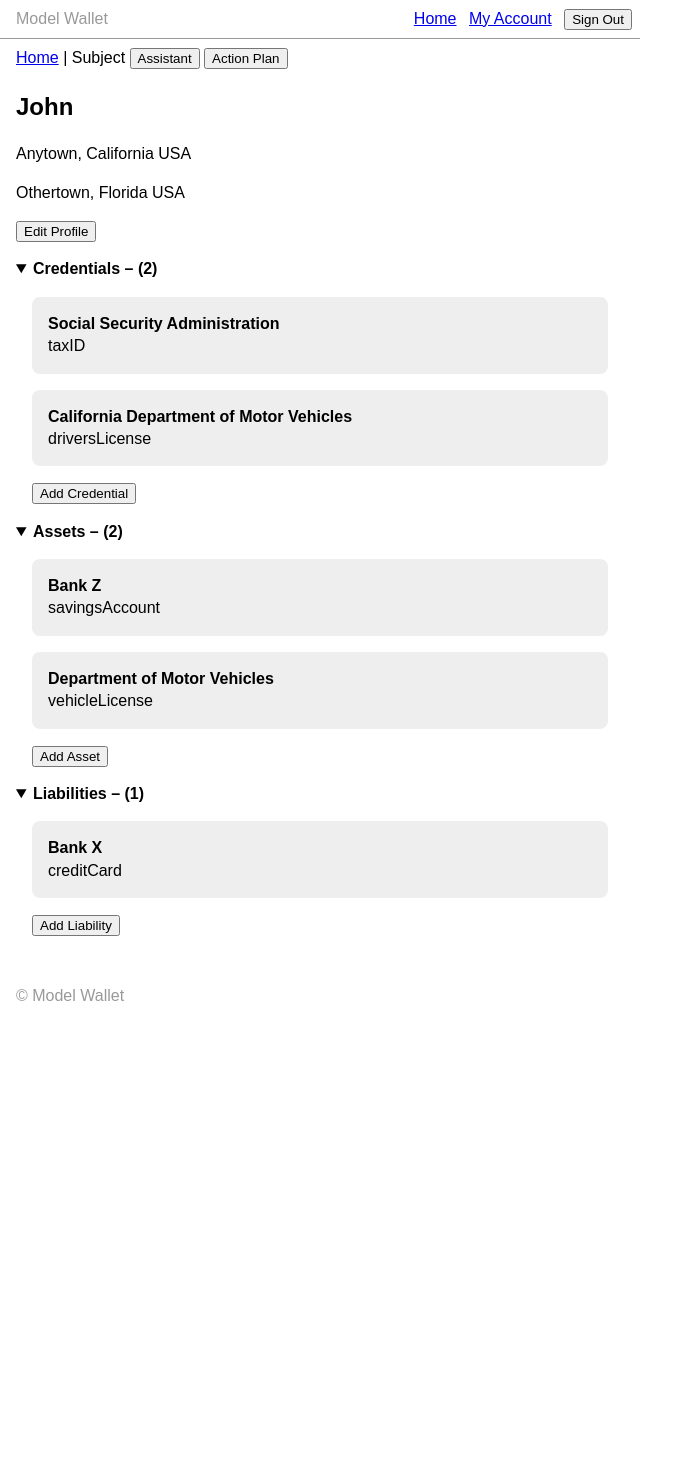
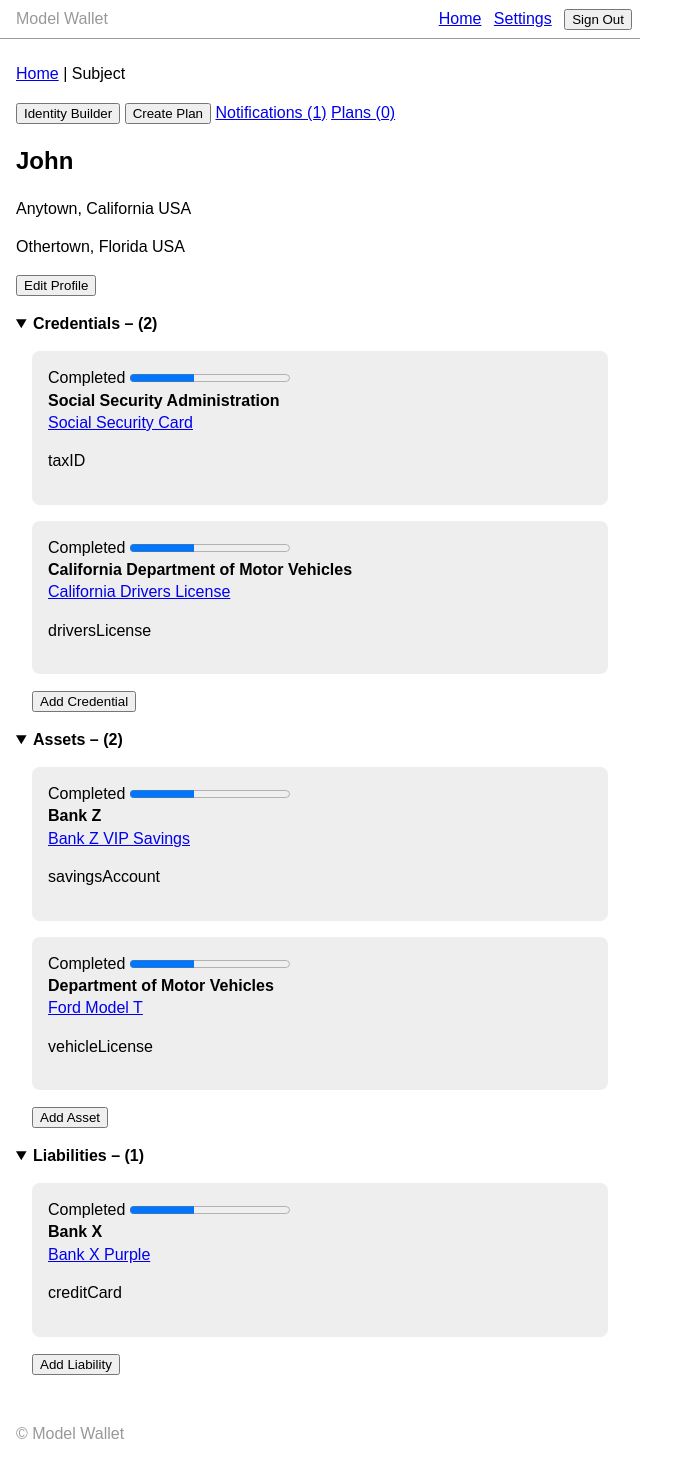
Before and after one commit to dhamaker/lad, a Jekyll site: the page built from docs/_subjects/001.md, in a window 1280 px wide. Shown: the whole page, without its empty margins (0-679 px from the left). Built offline with Jekyll 4.4.1, drawn with Linux system fonts in a browser that asks for light colours; before the commit the page ends 1031 px from its top, so only the background shows below that.

```diff
--- a/docs/_config.yml
+++ b/docs/_config.yml
@@ -1,5 +1,5 @@
 title: Model Wallet
-baseurl: /
+baseurl:
 
 collections :
   subjects :
--- a/docs/_includes/card.html
+++ b/docs/_includes/card.html
@@ -1,6 +1,11 @@
 <article class="card">
   <header>
+  <label>
+    Completed
+    <progress value="40" max="100">10%</progress>
+  </label>
     <h3>{{doc.issuer}}</h3>
-    <p>{{doc.type}}</p>
+    <p><a href="#">{{doc.name}}</a></p>
   </header>
+  <p>{{doc.type}}</p>
 </article>
--- a/docs/_includes/global-header.html
+++ b/docs/_includes/global-header.html
@@ -2,7 +2,7 @@
   <p>{{site.title}}<p>
     <nav>
       <a href="{{site.baseurl}}/index.html">Home</a>
-      <a href="#">My Account</a>
+      <a href="#">Settings</a>
       <button>Sign Out</button>
     </nav>
 </header>
--- a/docs/_includes/subject-view.html
+++ b/docs/_includes/subject-view.html
@@ -1,10 +1,15 @@
 <article class="subject">
   <header>
-    <nav aria-label="breadcrumb">
+    <!-- navigation toolbar -->
+    <p aria-label="breadcrumb navigation">
       <a href="{{site.baseurl}}/index.html">Home</a> | Subject
-      <button>Assistant</button>
-      <button>Action Plan</button>
-    </nav>
+    </p>
+    <p aria-label="toolbar">
+      <button>Identity Builder</button>
+      <button>Create Plan</button>
+      <a href="#">Notifications (1)</a>
+      <a href="#">Plans (0)</a>
+    </p>
     <h1>{{page.legal-name}}</h1>
   {% for address in page.addresses %}
     <p id="address{% increment my_counter %}" class="address">
```
Also changed, not shown: docs/_layouts/default.html (+7 -1 lines), docs/_subjects/001.md (+1 -1 lines), 4 other files.
